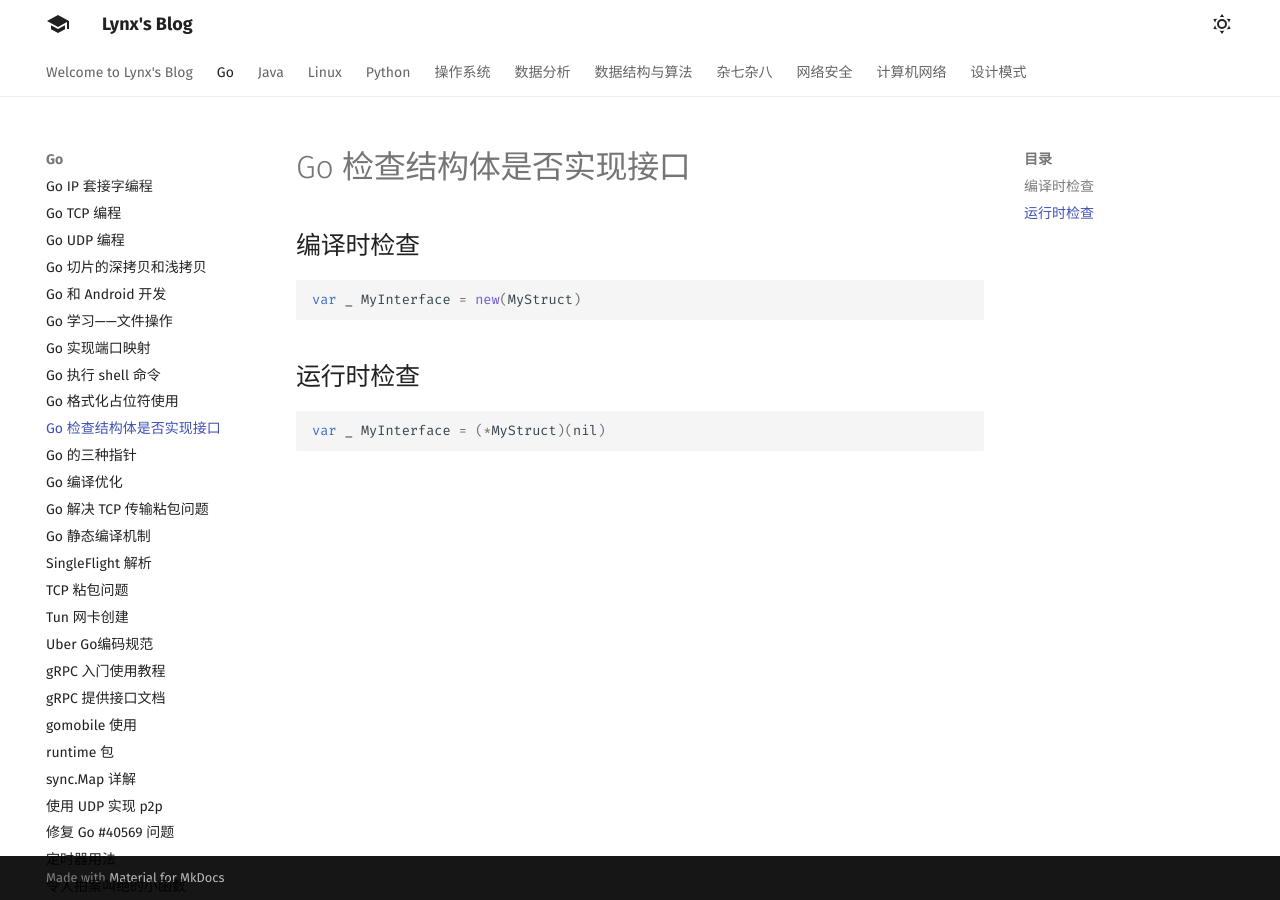
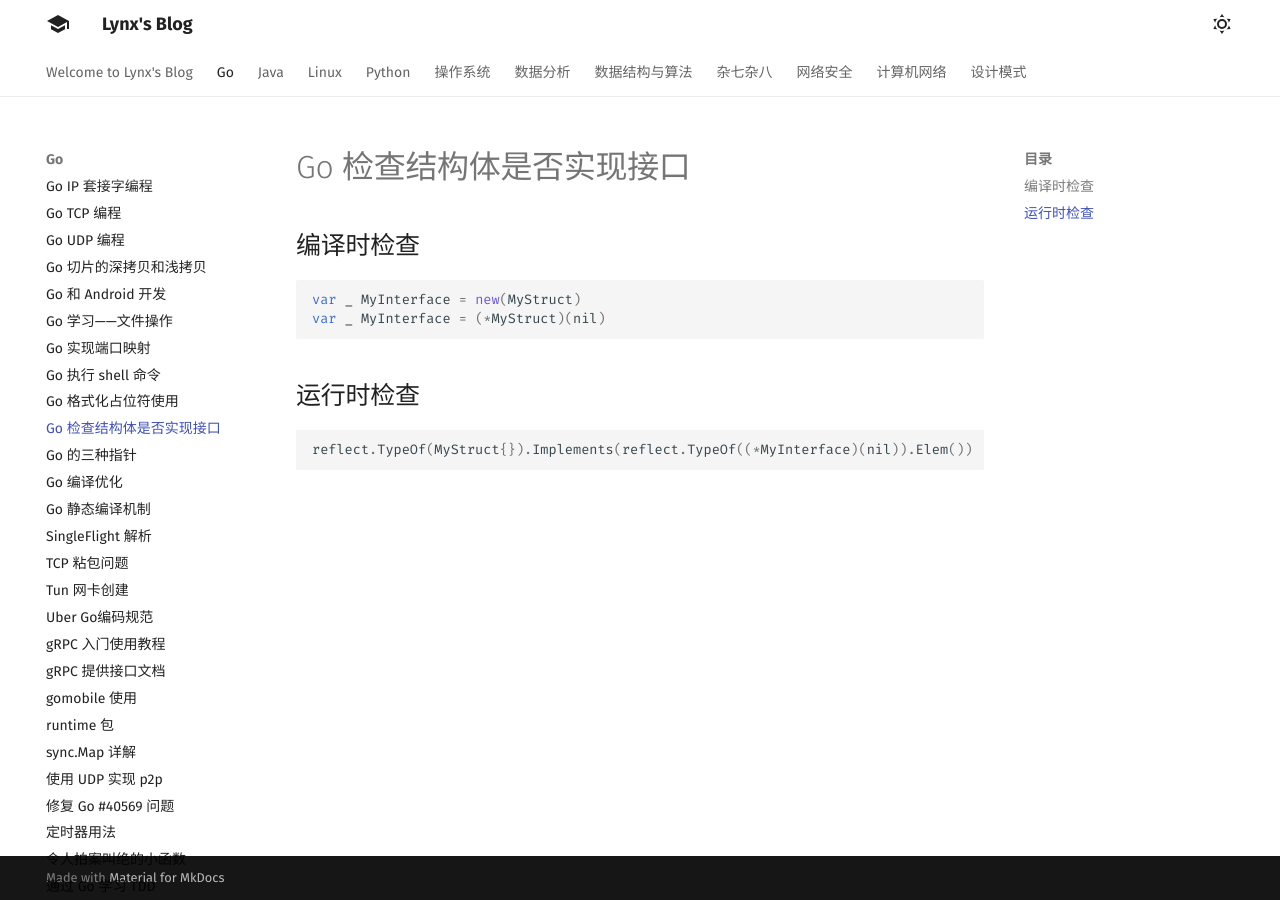
Before and after one commit to 1314liuwei/blog, an MkDocs documentation site: the page built from docs/Go/Go 检查结构体是否实现接口.md, in a window 1280 px wide. Built offline with MkDocs 1.6.1 and Material for MkDocs 9.7.7, drawn with Linux system fonts in a browser that asks for light colours.

Commit message:
2023/07/11 周二

````diff
--- a/docs/Go/Go 检查结构体是否实现接口.md
+++ b/docs/Go/Go 检查结构体是否实现接口.md
@@ -4,10 +4,11 @@
 
 ```go
 var _ MyInterface = new(MyStruct)
+var _ MyInterface = (*MyStruct)(nil)
 ```
 
 ## 运行时检查
 
 ```go
-var _ MyInterface = (*MyStruct)(nil)
+reflect.TypeOf(MyStruct{}).Implements(reflect.TypeOf((*MyInterface)(nil)).Elem())
 ```
--- a/docs/Go/Go 解决 TCP 传输粘包问题.md
+++ /dev/null
@@ -1,5 +0,0 @@
-#  Go 解决 TCP 传输粘包问题
-
-## TCP 粘包问题
-
-TCP 属于流式传输，因此在传输时会出现数据
````
